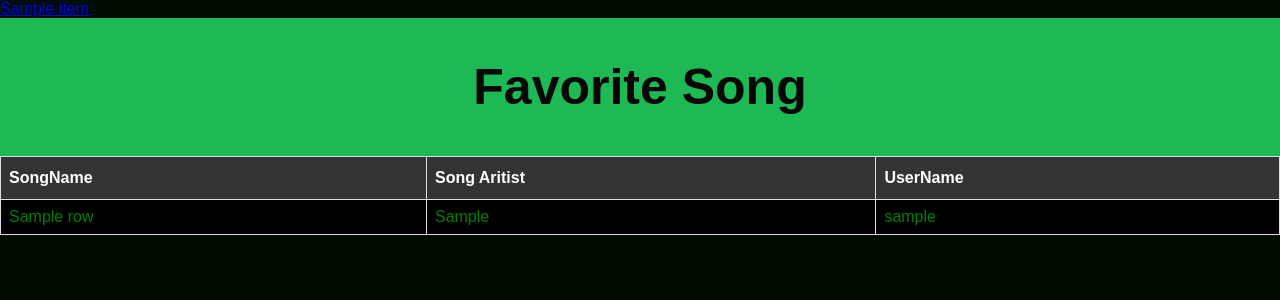
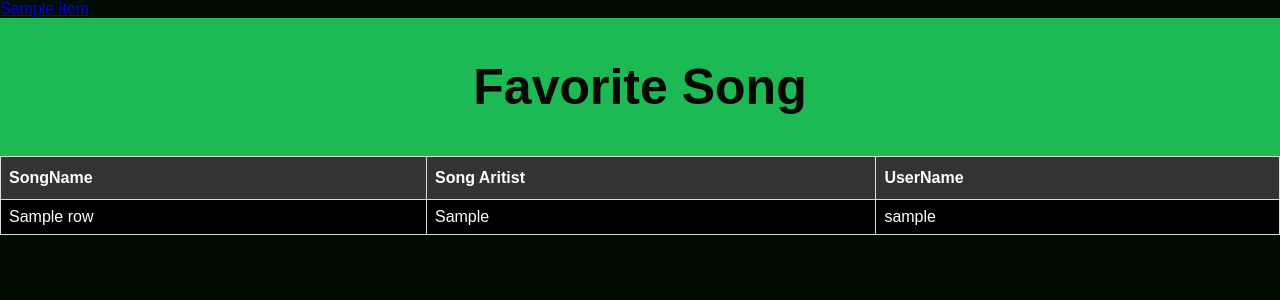
Before and after one commit to scottbisese/spotifyPlaylistBuilder, a Flask app: template templates/table.html in a window 1280 px wide. Shown: the top 300 px of the page. Run offline with Flask 3, Linux system fonts and the light colour scheme; the template is opened without the code that fills it: most values are stand-ins (such as "Sample title", 1, 10 or a date in 2020).

Commit message:
I am not creative

```diff
--- a/static/css/table.css
+++ b/static/css/table.css
@@ -35,7 +35,7 @@ h1 {
   border-collapse: collapse;
   width: 100%;
   background-color: black; /* Set a solid black background */
-  color: green; /* Set the text color inside the table cells to green */
+  color: white; /* Set the text color inside the table cells to green */
 }
 
 #table1 td,
@@ -49,7 +49,7 @@ h1 {
 }
 
 #table1 tr:hover {
-  background-color: #ddd;
+  background-color: rgb(99, 99, 99);
 }
 
 #table1 th {
```
